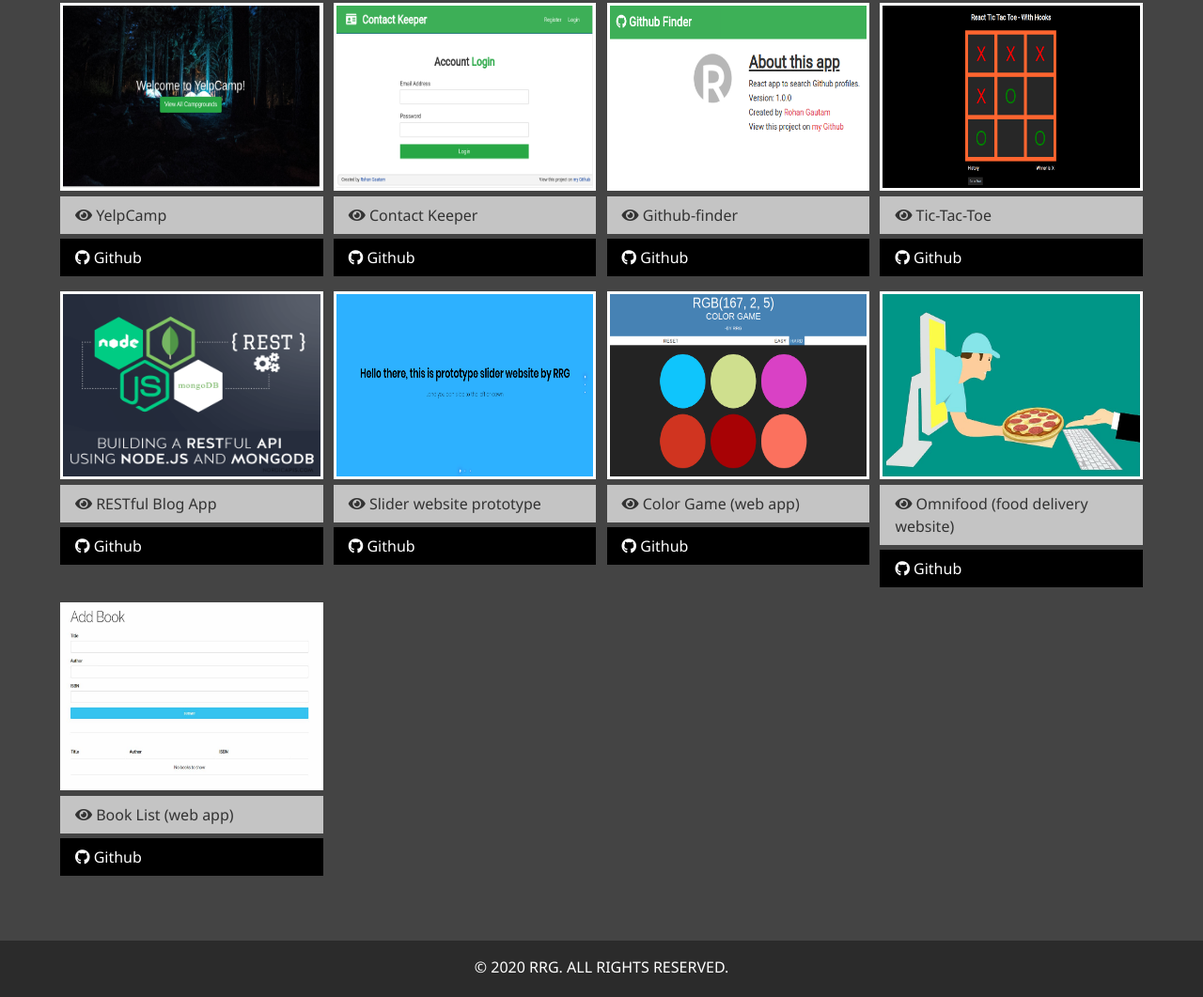
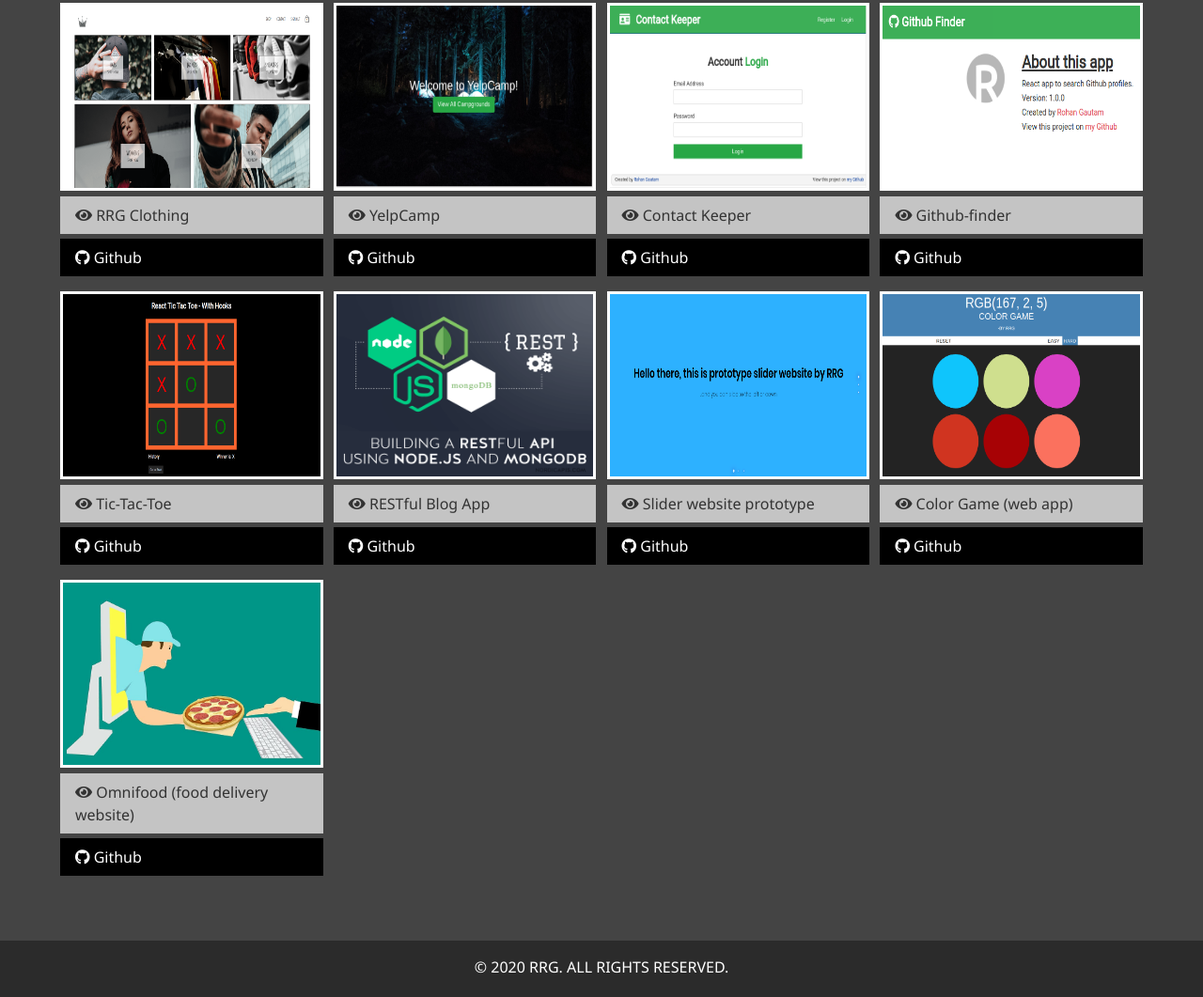
Before and after one commit to RohanRajGautam/rrg, a website: page dist/work.html in a window 1280 px wide. Shown: the part 279-1340 px from the top of the page at 94% size. Drawn offline with Linux system fonts and the light colour scheme.

Commit message:
added new project, and updated about me section

```diff
--- a/dist/work.html
+++ b/dist/work.html
@@ -61,6 +61,24 @@
         Check out some of my projects...
       </h2>
       <div class="projects">
+        <div class="item">
+          <a href="https://rrg-clothing.herokuapp.com/" target="_blank">
+            <img src="img/projects/rrg-clothing.png" alt="Project" />
+          </a>
+          <a
+            href="https://rrg-clothing.herokuapp.com/"
+            target="_blank"
+            class="btn-light"
+          >
+            <i class="fas fa-eye"></i> RRG Clothing
+          </a>
+          <a
+            href="https://github.com/RohanRajGautam/rrg-clothing"
+            class="btn-dark"
+          >
+            <i class="fab fa-github"></i> Github
+          </a>
+        </div>
         <div class="item">
           <a href="https://rrg-yelpcamp.herokuapp.com/" target="_blank">
             <img src="img/projects/yelpcamp.png" alt="Project" />
@@ -216,25 +234,6 @@
             <i class="fab fa-github"></i> Github
           </a>
         </div>
-        <div class="item">
-          <a href="https://rohanrajgautam.github.io/bookList/" target="_blank">
-            <img src="img/projects/booklist.jpeg" alt="Project" />
-          </a>
-          <a
-            href="https://rohanrajgautam.github.io/bookList/"
-            target="_blank"
-            class="btn-light"
-          >
-            <i class="fas fa-eye"></i> Book List (web app)
-          </a>
-          <a
-            href="https://github.com/RohanRajGautam/bookList"
-            target="_blank"
-            class="btn-dark"
-          >
-            <i class="fab fa-github"></i> Github
-          </a>
-        </div>
       </div>
     </main>
 
```
Also changed, not shown: dist/about.html (+8 -15 lines), dist/img/projects/rrg-clothing.png (added), 2 other files.
